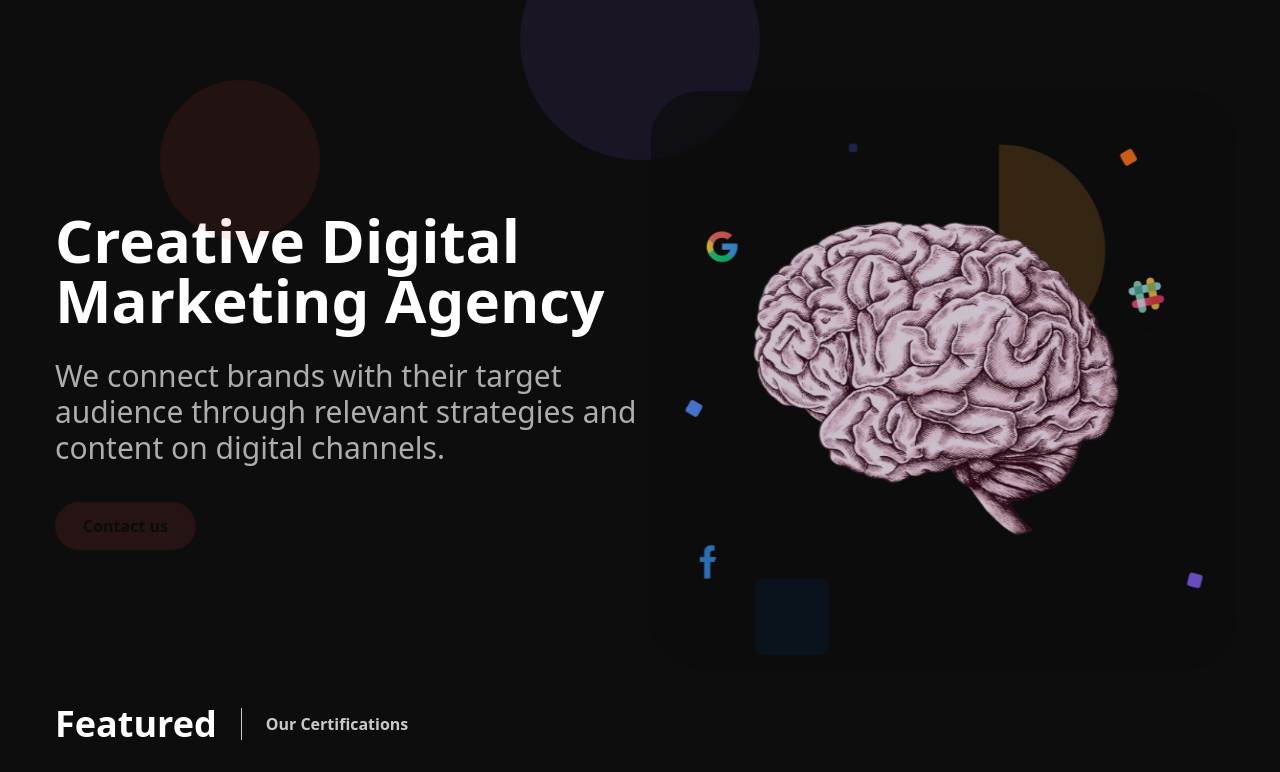
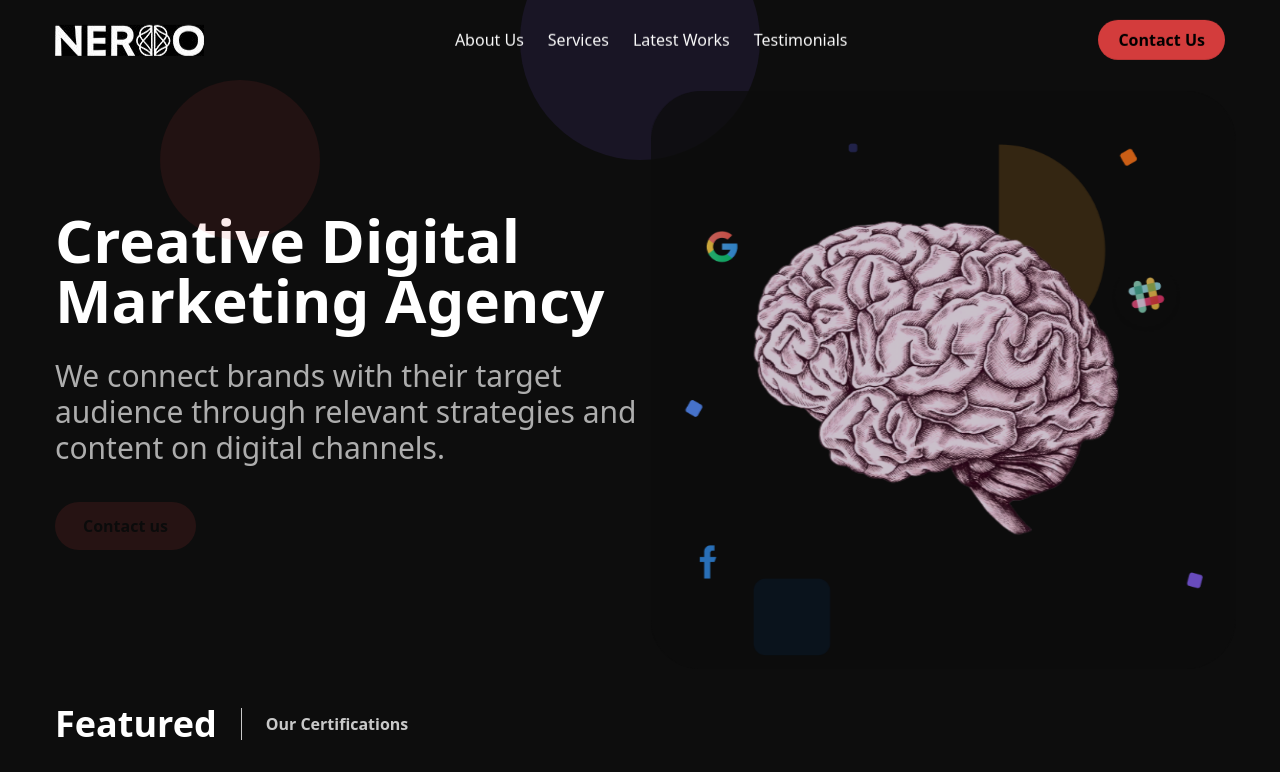
Before and after one commit to Katumbela/neroo, a React (Vite) app: page / in a window 1280 px wide. Shown: the top 772 px of the page. Built offline with nearby package versions, Linux system fonts and the light colour scheme.

Commit message:
navbar responsivity

```diff
--- a/src/presentation/components/navbar/navbar.tsx
+++ b/src/presentation/components/navbar/navbar.tsx
@@ -3,6 +3,7 @@ import { useTranslation } from "react-i18next";
 import logo from "../../../assets/imgs/logo design 1.jpg";
 import { motion } from "framer-motion";
 import { Link } from "react-router-dom";
+import { FaTimes } from "react-icons/fa";
 
 const containerVariants = {
   hidden: { opacity: 0, y: -50 },
@@ -19,7 +20,60 @@ export function NavBar() {
 
   return (
     <>
-      <div className="relative">
+      <motion.div
+        className="z-50 hidden md:flex justify-between py-5"
+        initial={{ opacity: 0, y: -50 }}
+        animate={{ opacity: 1, y: 0 }}
+        transition={{ duration: 0.5 }}
+      >
+        <Link to={"/"} className="my-auto">
+          <motion.img src={logo} />
+        </Link>
+        <div className="flex gap-6 my-auto">
+          <motion.a
+            variants={containerVariants}
+            initial="hidden"
+            className="text-white hover-anim"
+            animate="visible"
+          >
+            {t("aboutPageTitle")}
+          </motion.a>
+          <motion.a
+            variants={containerVariants}
+            initial="hidden"
+            className="text-white hover-anim"
+            animate="visible"
+          >
+            {t("servicesPageTitle")}
+          </motion.a>
+          <motion.a
+            variants={containerVariants}
+            initial="hidden"
+            className="text-white hover-anim"
+            animate="visible"
+          >
+            {t("latestWorksPageTitle")}
+          </motion.a>
+          <motion.a
+            variants={containerVariants}
+            initial="hidden"
+            className="text-white hover-anim"
+            animate="visible"
+          >
+            {t("testimonialsPageTitle")}
+          </motion.a>
+        </div>
+        <div className="flex">
+          <Link
+            to={"/contact"}
+            className="px-5 py-2 font-semibold bg-primary rounded-[80px] hover:bg-primary/90 click"
+          >
+            {t("contactPageTitle")}
+          </Link>
+        </div>
+      </motion.div>
+
+      <div className="relative md:hidden">
         <motion.div
           className="fixed top-0 left-0 z-50 w-full h-full opacity-50 h-"
           style={{ pointerEvents: isOpen ? "auto" : "none" }}
@@ -34,16 +88,22 @@ export function NavBar() {
           animate={{ opacity: isOpen ? 1 : 0, y: isOpen ? 0 : -50 }}
           transition={{ duration: 0.5 }}
         >
-          <Link to={"/"} className="hidden my-auto md:blockz">
+          <Link to={"/"} className="hidden my-auto md:block">
             <motion.img src={logo} />
           </Link>
           <div
-            className={`flex  flex-col gap-6 my-auto md:flex-row md:gap-6 ${
+            className={`flex fixed flex-col gap-6 my-auto md:flex-row md:gap-6 ${
               isOpen
                 ? "py-[3rem] px-7 visible h-screen fixed -top-1 left-0 -bottom-1 right-0 bg-black z-10"
                 : "hidden"
             }`}
           >
+            <button
+              onClick={toggleMenu}
+              className="text-white -right-[90%] text-4xl absolute hover-anim"
+            >
+              <FaTimes />
+            </button>
             <motion.a
               variants={containerVariants}
               initial="hidden"
@@ -76,11 +136,9 @@ export function NavBar() {
             >
               {t("testimonialsPageTitle")}
             </motion.a>
-          </div>
-          <div className="flex">
             <Link
               to={"/contact"}
-              className="px-5 py-2 font-semibold hidden md:block bg-primary rounded-[80px] hover:bg-primary/90 click"
+              className="px-5 py-2 mt-auto text-center font-semibold  md:block bg-primary rounded-[80px] hover:bg-primary/90 click"
             >
               {t("contactPageTitle")}
             </Link>
```
